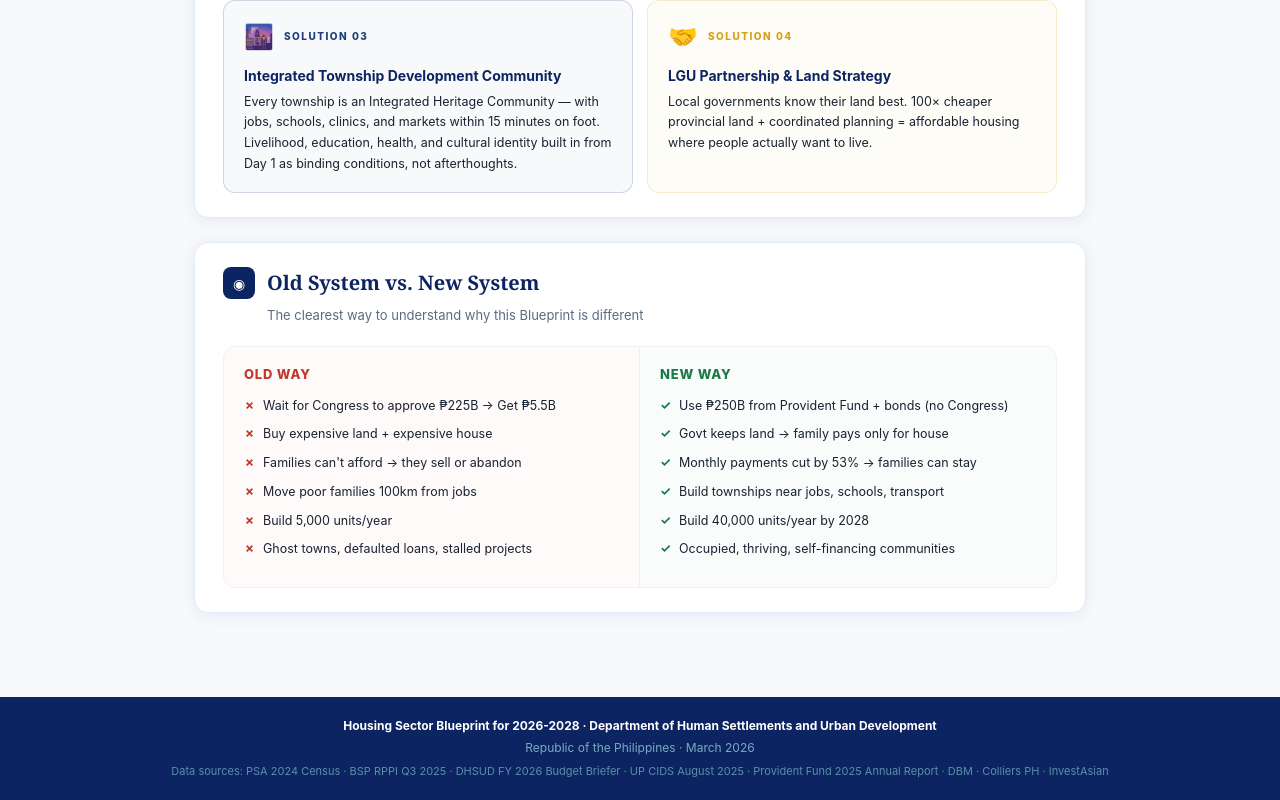
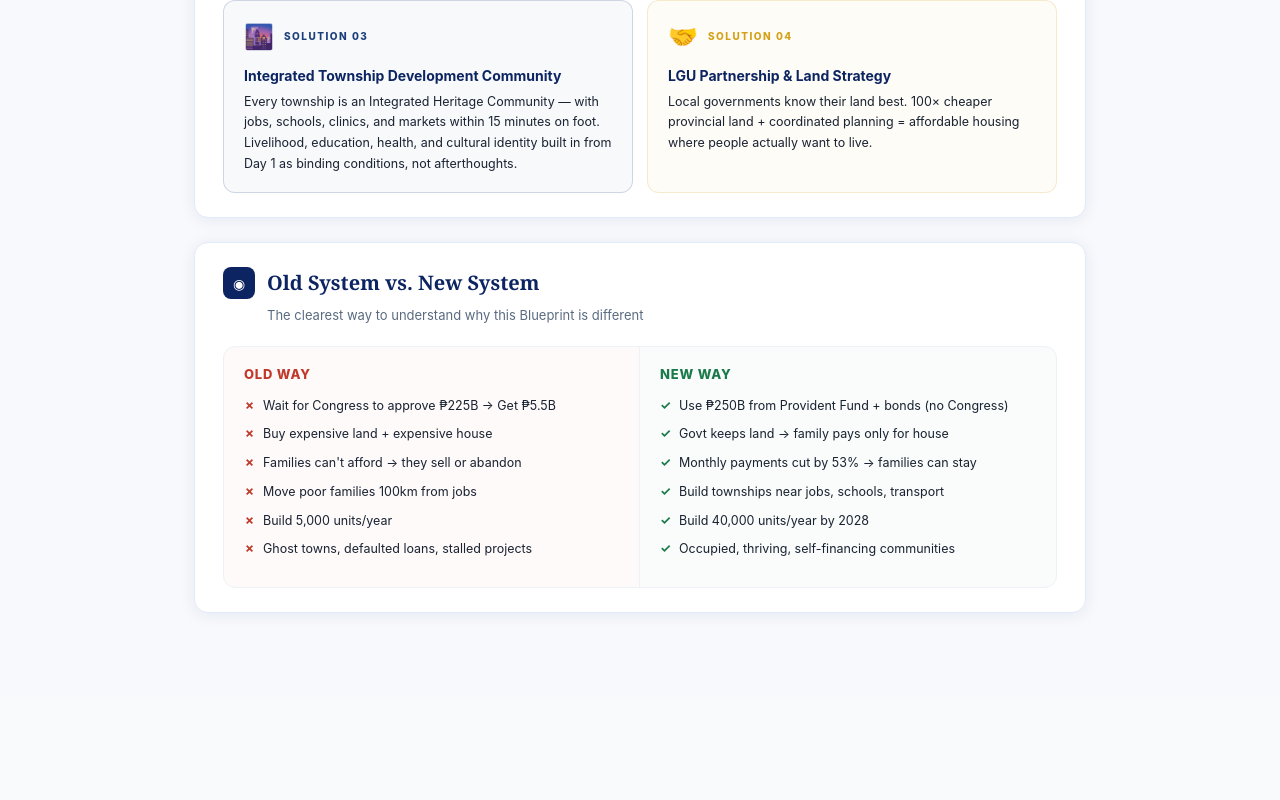
Before and after one commit to clemweb3/DHSUD_Blueprint, a React (Vite) app: page / in a window 1280 px wide. Shown: the part 1074-1874 px from the top of the page. After the commit the page ends 1771 px from the top, so only its background shows below. Built offline with nearby package versions, Linux system fonts and the light colour scheme.

Commit message:
removed footer

```diff
--- a/src/App.jsx
+++ b/src/App.jsx
@@ -1343,15 +1343,6 @@ export default function DHSUDBlueprint() {
           </>
         )}
       </div>
-
-      {/* FOOTER */}
-      <div style={{ background: C.navy, color: "#7AABBF", textAlign: "center", padding: "20px 24px", fontSize: 12 }}>
-        <div style={{ fontWeight: 700, color: C.white, marginBottom: 4 }}>Housing Sector Blueprint for 2026-2028 · Department of Human Settlements and Urban Development</div>
-        <div>Republic of the Philippines · March 2026</div>
-        <div style={{ marginTop: 6, fontSize: 11, color: "#5A8FAA" }}>
-          Data sources: PSA 2024 Census · BSP RPPI Q3 2025 · DHSUD FY 2026 Budget Briefer · UP CIDS August 2025 · Provident Fund 2025 Annual Report · DBM · Colliers PH · InvestAsian
-        </div>
-      </div>
     </div>
   );
 }
--- a/vite.config.js
+++ b/vite.config.js
@@ -3,5 +3,5 @@ import react from '@vitejs/plugin-react'
 
 export default defineConfig({
   plugins: [react()],
-  base: '/DHSUD_Blueprint/',
+  base: '/Housing-Sector-Blueprint-2026-2028/',
 })
```
